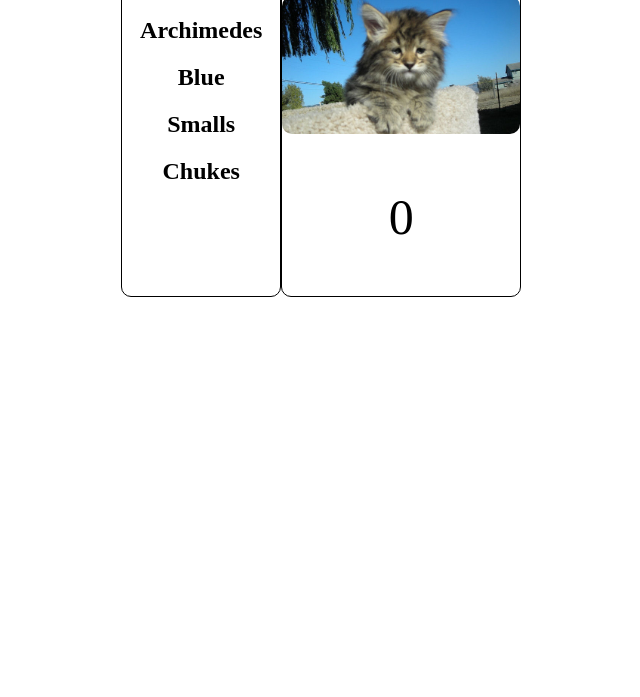
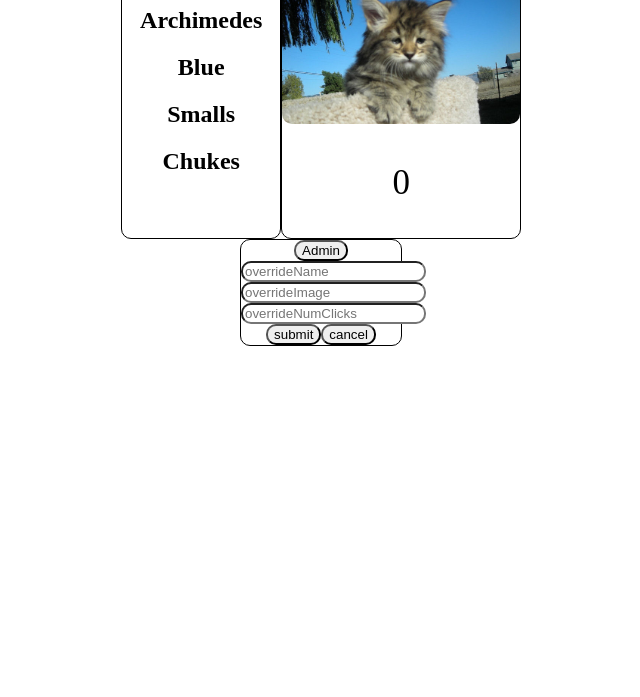
Before and after one commit to erinlehmkuhl/catClicker, a plain HTML site: page index.html in a window 1280 px wide. Shown: the part 103-800 px from the top of the page, without its empty margins (319-959 px from the left). Drawn offline with nearby package versions, Linux system fonts and the light colour scheme.

Commit message:
feature: admin menu
the menu is hardcoded in there. images, names and numbers push. submit works. need to work on cancel and admin buttons.

```diff
--- a/css/style.css
+++ b/css/style.css
@@ -6,7 +6,6 @@
 }
 
 body {
-	padding-top: 10px;
 	text-align: center;
 }
 
@@ -15,7 +14,7 @@ body {
 }
 
 
-#catArea, #listArea {
+#catArea, #listArea, #adminArea {
 	width: 40%;
 	border: 1px solid black;
 }
@@ -25,7 +24,7 @@ body {
 }
 
 #counterNumber {
-	font-size: 50px;
+	font-size: 35px;
 }
 
 img {
--- a/index.html
+++ b/index.html
@@ -13,7 +13,11 @@
 			<div id="listArea">
 				<p class="startText">Cat Clicker</p>
 			</div>
-			<div id="catArea"></div>
+			<div id="catArea">
+			</div>
+		</div>
+		<div id="adminArea">
+		<button id="adminButton"> Admin </button>
 		</div>
 		<script type="text/javascript" src="js/main.js"></script>
 	</body>
--- a/js/main.js
+++ b/js/main.js
@@ -2,8 +2,10 @@ $(function(){
 
 	//which cat would you like to start with in the hero div?
 	var initialCat = 0;
+	//admin window visible/hidden
+	var adminToggle = 0;
+	var model = {
 
-	var model = {
 		'kittens':[
 			{'name': 'Scout', 'image': 'img/kitten.jpg', 'count': 0},
 			{'name': 'Archimedes', 'image': 'img/catStaircase.jpg', 'count': 0},
@@ -11,6 +13,7 @@ $(function(){
 			{'name': 'Smalls', 'image': 'img/catritto.jpg', 'count': 0},
 			{'name': 'Chukes', 'image': 'img/guineaPig.jpg', 'count': 0}
 		]
+
 	};
 
 
@@ -38,6 +41,7 @@ $(function(){
 			viewSidebar.init();
 			octopus.makeCurrentCat();
 			viewMain.init();
+			viewAdmin.init();
 		},
 
 		//invoked onclick so 'this' has specific cat information
@@ -46,8 +50,6 @@ $(function(){
 			octopus.currentCat.index = this.index || initialCat;
 			octopus.currentCat.retrieveCount = model.kittens[this.index || initialCat].count;
 			octopus.currentCat.image = model.kittens[this.index || initialCat].image;
-
-			console.log("cur cat count: " + model.kittens[this.index || initialCat].count);
 		},
 
 
@@ -60,9 +62,22 @@ $(function(){
 
 		storeCount: function(currentClickCount) {
 			model.kittens[octopus.currentCat.index].count = currentClickCount;
-			console.log("index: " + octopus.currentCat.index);
-			console.log("retrieveCount: " + octopus.currentCat.retrieveCount);
+		},
 
+		adminUpdateHero: function() {
+			if (document.getElementById("overrideName").value){
+				octopus.currentCat.name = document.getElementById("overrideName").value;
+			}
+			if (document.getElementById("overrideImage").value){
+				octopus.currentCat.image = document.getElementById("overrideImage").value;
+			}
+			if (document.getElementById("overrideNumClicks").value){
+				model.kittens[octopus.currentCat.index].count = document.getElementById("overrideNumClicks").value;
+				octopus.currentCat.retrieveCount = document.getElementById("overrideNumClicks").value;
+			}else {
+				octopus.currentCat.retrieveCount = document.getElementById("counterNumber").innerHTML;
+			}
+			viewMain.render();
 		}
 	};
 
@@ -146,7 +161,6 @@ $(function(){
 		clearPage: function() {
 			document.getElementById('heroCatDiv').innerHTML = '';
 			document.getElementById('heroCatDiv').img = '';
-			//document.getElementById('counterNumber').innerHTML = '';
 		},
 
 
@@ -160,5 +174,51 @@ $(function(){
 
 	};
 
+
+	var viewAdmin = {
+		init: function() {
+			//make admin button
+			this.button = document.getElementById("adminButton");
+			this.button.addEventListener('click', viewAdmin.showPanel);
+
+			//make panel
+			var newForm = document.createElement("FORM");
+			newForm.setAttribute("id", "adminForm");
+			document.getElementById("adminArea").appendChild(newForm);
+
+			var formLabels = ["overrideName", "overrideImage", "overrideNumClicks"];
+			for (var i = 0; i < formLabels.length; i++){
+				var newInput = document.createElement("INPUT");
+				newInput.setAttribute("type", "text");
+				newInput.setAttribute("id", formLabels[i]);
+				newInput.setAttribute("placeholder", formLabels[i]);
+				document.getElementById("adminForm").appendChild(newInput);
+			}
+
+			var buttonLabels = ["submit", "cancel"];
+			for (var i = 0; i < buttonLabels.length; i++){
+				var newButton = document.createElement("BUTTON");
+				var newText = document.createTextNode(buttonLabels[i]);
+				newButton.appendChild(newText);
+				newButton.addEventListener('click', octopus.adminUpdateHero);
+				document.getElementById("adminArea").appendChild(newButton);
+			}
+
+		},
+
+
+		showPanel: function() {
+
+		},
+
+
+
+
+
+		cancel: function() {
+
+		}
+	};
+
     octopus.init();
 });
```
